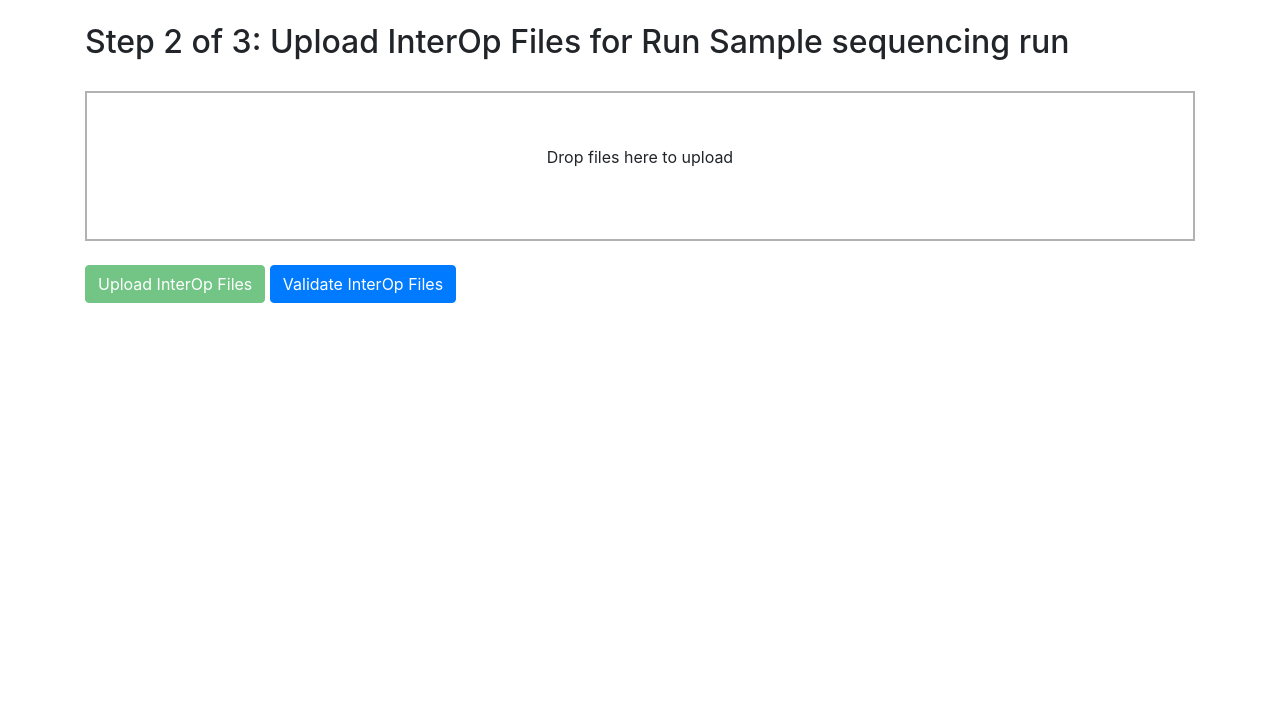
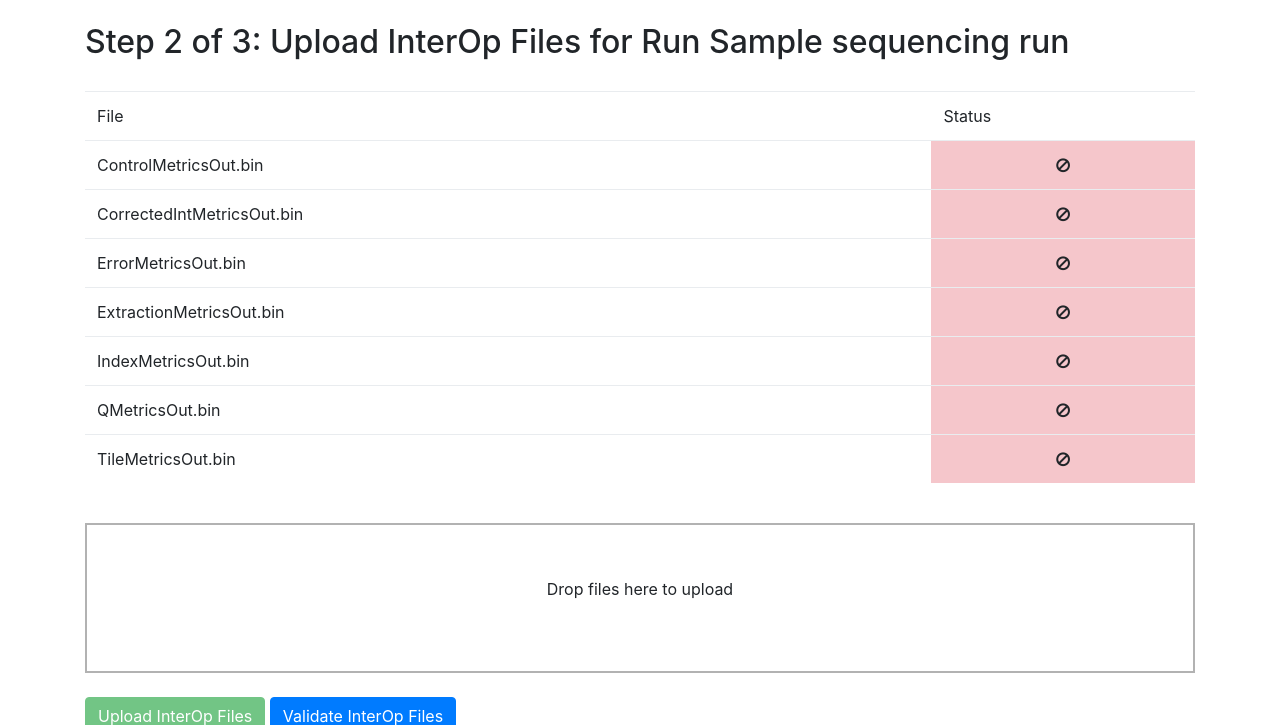
Before and after one commit to lowandrew/olc_webportalv2, a Django app: template olc_webportalv2/templates/cowbat/upload_interop.html in a window 1280 px wide. Shown: the part 56-781 px from the top of the page. Run offline with Django 3.2, Linux system fonts and the light colour scheme; the template is opened without the code that fills it: most values are stand-ins (such as "Sample title", 1, 10 or a date in 2020); some libraries are stand-ins or nearby versions.

```diff
--- a/olc_webportalv2/cowbat/views.py
+++ b/olc_webportalv2/cowbat/views.py
@@ -2,6 +2,7 @@
 from django.shortcuts import render, redirect, get_object_or_404
 from django.contrib.auth.decorators import login_required
 from django.http import HttpResponse
+from django.core.mail import send_mail
 # Standard libraries
 import mimetypes
 import logging
--- a/olc_webportalv2/templates/cowbat/upload_interop.html
+++ b/olc_webportalv2/templates/cowbat/upload_interop.html
@@ -5,6 +5,45 @@
 {% load i18n widget_tweaks %}
 {% block content %}
   <h2>Step 2 of 3: Upload InterOp Files for Run {{ sequencing_run.run_name }}</h2>
+  <br>
+  <table id="files-required-table" class="table table-hover compact">
+    <thead>
+        <tr>
+          <td>File</td>
+          <td>Status</td>
+        <tr></tr>
+    </thead>
+    <tbody>
+        <tr>
+          <td>ControlMetricsOut.bin</td>
+          <td class="table-danger" align="center"><i class="fa fa-ban fa-1x"></i></td>
+        </tr>
+        <tr>
+          <td>CorrectedIntMetricsOut.bin</td>
+          <td class="table-danger" align="center"><i class="fa fa-ban fa-1x"></i></td>
+        </tr>
+        <tr>
+          <td>ErrorMetricsOut.bin</td>
+          <td class="table-danger" align="center"><i class="fa fa-ban fa-1x"></i></td>
+        </tr>
+        <tr>
+          <td>ExtractionMetricsOut.bin</td>
+          <td class="table-danger" align="center"><i class="fa fa-ban fa-1x"></i></td>
+        </tr>
+        <tr>
+          <td>IndexMetricsOut.bin</td>
+          <td class="table-danger" align="center"><i class="fa fa-ban fa-1x"></i></td>
+        </tr>
+        <tr>
+          <td>QMetricsOut.bin</td>
+          <td class="table-danger" align="center"><i class="fa fa-ban fa-1x"></i></td>
+        </tr>
+        <tr>
+          <td>TileMetricsOut.bin</td>
+          <td class="table-danger" align="center"><i class="fa fa-ban fa-1x"></i></td>
+        </tr>
+    </tbody>
+  </table>
   <br>
   <form action={% url 'cowbat:upload_interop'  sequencing_run_pk=sequencing_run.pk %} class="dropzone" id="myDropzone" enctype="multipart/form-data" method="post" name="file-form">
   {% csrf_token %}
@@ -39,7 +78,44 @@
                 validateButton.addEventListener("click", function(e) {
                       // Todo: Actually make this validation do something.
                       var filesAccepted = myDropzone.getAcceptedFiles();
-                      $('#submit').prop('disabled', false);
+                      var filesTable = document.getElementById('files-required-table');
+                      // Change classes for SampleSheet, RunInfo, whatever else to green checkmark
+                      // if those files have been uploaded.
+                      var filesAcceptedNames = [];
+                     // Get all the names put into array for validation.
+                      for(var i=0; i<filesAccepted.length; i++) {
+                        filesAcceptedNames.push(filesAccepted[i].name)
+                      }
+                      for(var i = 1; i < filesTable.rows.length;)
+                      {
+                          filesTable.deleteRow(i);
+                      }
+                      var validationSuccess = true;
+                      var requiredFiles = ['ControlMetricsOut.bin', 'CorrectedIntMetricsOut.bin', 'ErrorMetricsOut.bin', 'ExtractionMetricsOut.bin', 'IndexMetricsOut.bin', 'QMetricsOut.bin', 'TileMetricsOut.bin'];
+                      for(var i=0; i<requiredFiles.length; i++ ) {
+                        if (filesAcceptedNames.indexOf(requiredFiles[i]) !== -1) {
+                          var row = filesTable.insertRow();
+                          var cell1 = row.insertCell();
+                          var cell2 = row.insertCell();
+                          cell1.innerHTML=requiredFiles[i];
+                          cell2.classList.add('table-success');
+                          cell2.align = 'center';
+                          cell2.innerHTML = '<i class=\"fa fa-check-circle fa-1x\"></i>';
+                        }
+                        else {
+                          var row = filesTable.insertRow();
+                          var cell1 = row.insertCell();
+                          var cell2 = row.insertCell();
+                          cell1.innerHTML=requiredFiles[i];
+                          cell2.classList.add('table-danger');
+                          cell2.align = 'center';
+                          cell2.innerHTML = '<i class=\"fa fa-ban fa-1x\"></i>';
+                          validationSuccess = false;
+                        }
+                      }
+                      if (validationSuccess === true) {
+                        $('#submit').prop('disabled', false);
+                      }
                 });
                 submitButton.addEventListener("click", function(e) {
                     e.preventDefault();
--- a/olc_webportalv2/templates/cowbat/upload_metadata.html
+++ b/olc_webportalv2/templates/cowbat/upload_metadata.html
@@ -81,6 +81,7 @@
     timeout: 3600000,
 
     init : function() {
+      // TODO: Add validation that SEQIDs are correctly formatted. Don't let user proceed unless they are.
                 var submitButton = document.querySelector("#submit");
                 var validateButton = document.querySelector("#validate");
                 var myDropzone = this;
--- a/requirements/base.txt
+++ b/requirements/base.txt
@@ -58,3 +58,4 @@ uwsgi
 django-extensions
 django-debug-toolbar
 django-test-plus
+azure
```
Also changed, not shown: config/settings/prod.py (+12 -0 lines), olc_webportalv2/cowbat/tasks.py (+41 -1 lines).
